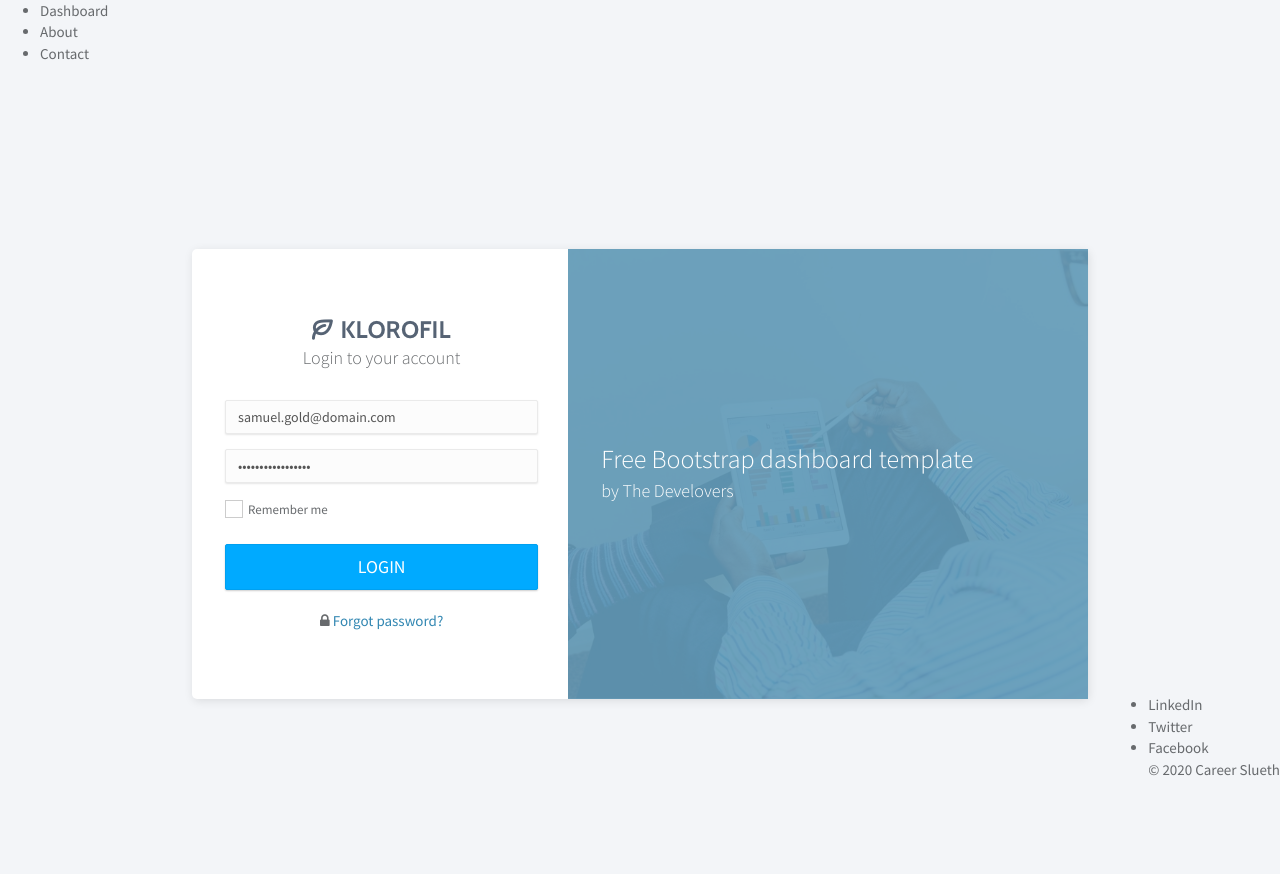
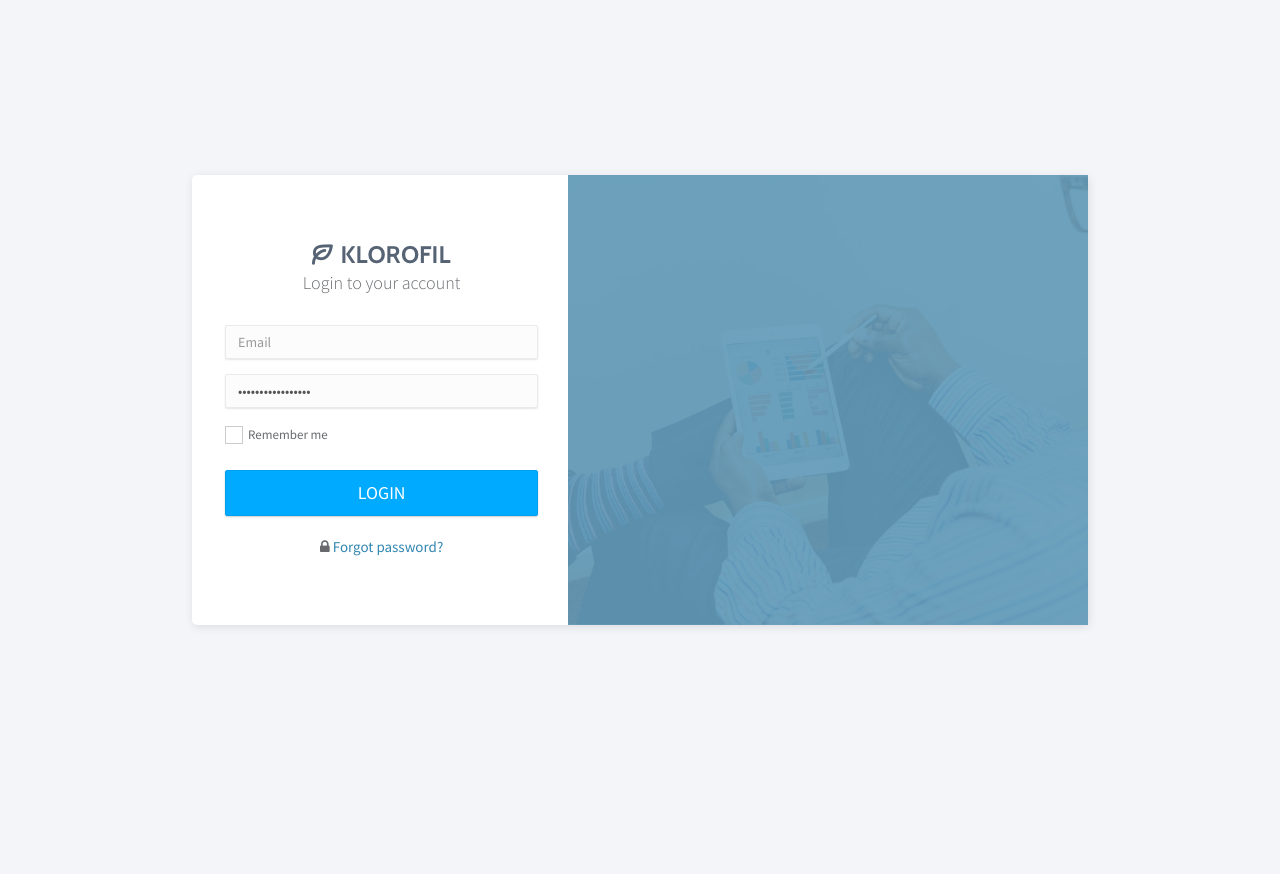
Before and after one commit to mew101/Career_Slueth, a Django app: page /login/ in a window 1280 px wide. After the commit the page ends 627 px from the top, so only its background shows below. Run offline with Django 3.2, Linux system fonts and the light colour scheme; some libraries are stand-ins or nearby versions.

Commit message:
login page

```diff
--- a/career_slueth/urls.py
+++ b/career_slueth/urls.py
@@ -19,21 +19,9 @@ from django.contrib.auth.forms import UserCreationForm
 from django.urls import reverse_lazy
 from django.views import generic
 from django.views.generic import *
+from career_slueth.views import *
 
 
-class Index(TemplateView):
-    template_name= "index.html"
-
-class Dashboard(TemplateView):
-    template_name= "dashboard.html"
-
-class SignUpView(generic.CreateView):
-    form_class = UserCreationForm
-    success_url = reverse_lazy('login')
-    template_name = 'signup.html'
-
-class LoginView(TemplateView):
-    template_name= 'page-login.html'
 
 
 urlpatterns = [
@@ -41,7 +29,7 @@ urlpatterns = [
     path ('', Index.as_view(),name='index'),
     path ('dashboard/', Dashboard.as_view()),
 
-    path('signup/', SignUpView.as_view(), name="signup"),
+    #path('signup/', SignUpView.as_view(), name="signup"),
     path('login/', LoginView.as_view(), name="login"),
     #path('logout/', Logout.as_view(), name="logout"),
 ]
--- /dev/null
+++ b/career_slueth/views.py
@@ -0,0 +1,19 @@
+#from django.views import generic
+from django.views.generic import *
+
+
+class Index(TemplateView):
+    template_name= "index.html"
+
+class Dashboard(TemplateView):
+    template_name= "dashboard.html"
+
+#class SignUpView(generic.CreateView):
+#    form_class = UserCreationForm
+#    success_url = reverse_lazy('login')
+#    template_name = 'signup.html'
+def signup(response):
+    return render
+
+class LoginView(TemplateView):
+    template_name= 'login.html'
--- a/static/templates/base.html
+++ b/static/templates/base.html
@@ -8,11 +8,10 @@
     	<meta charset="utf-8">
     	<meta http-equiv="X-UA-Compatible" content="IE=edge,chrome=1">
     	<meta name="viewport" content="width=device-width, initial-scale=1.0, maximum-scale=1.0, user-scalable=0">
-      <link rel="stylesheet" href="https://stackpath.bootstrapcdn.com/bootstrap/4.5.2/css/bootstrap.min.css">
-      <!-- VENDOR CSS -->
-    	<link rel="stylesheet" href="{% static 'css/bootstrap.min.css' %}">
-    	<link rel="stylesheet" href="{% static 'vendor/font-awesome/css/font-awesome.min.css' %}">
-    	<link rel="stylesheet" href="{% static 'vendor/linearicons/style.css' %}">
+    	<!-- VENDOR CSS -->
+    	<link rel="stylesheet" href="../../static/css/bootstrap.min.css">
+    	<link rel="stylesheet" href="../../static/vendor/font-awesome/css/font-awesome.min.css">
+    	<link rel="stylesheet" href="../../static/vendor/linearicons/style.css">
     	<!-- MAIN CSS -->
     	<link rel="stylesheet" href="{% static 'css/main.css' %}">
     	<!-- FOR DEMO PURPOSES ONLY. You should remove this in your project -->
@@ -20,8 +19,10 @@
     	<!-- GOOGLE FONTS -->
     	<link href="https://fonts.googleapis.com/css?family=Source+Sans+Pro:300,400,600,700" rel="stylesheet">
     	<!-- ICONS -->
-    	<link rel="apple-touch-icon" sizes="76x76" href="assets/img/apple-icon.png">
-    	<link rel="icon" type="image/png" sizes="96x96" href="assets/img/favicon.png">
+    	<link rel="apple-touch-icon" sizes="76x76" href="img/apple-icon.png">
+    	<link rel="icon" type="image/png" sizes="96x96" href="img/favicon.png">
+
+
     </head>
 
   <body>
@@ -29,6 +30,13 @@
     {% block content %}
       replace this
     {% endblock content %}
+
     {% include 'footer.html' %}
+
+
+
+
+
+
   </body>
 </html>
--- a/static/templates/page-login.html
+++ b/static/templates/login.html
@@ -1,6 +1,26 @@
-{% extends "base.html" %}
-{% block content %}
-{% load static %}
+<!doctype html>
+<html lang="en">
+
+<head>
+	<title>Charts | Klorofil - Free Bootstrap Dashboard Template</title>
+	<meta charset="utf-8">
+	<meta http-equiv="X-UA-Compatible" content="IE=edge,chrome=1">
+	<meta name="viewport" content="width=device-width, initial-scale=1.0, maximum-scale=1.0, user-scalable=0">
+	<!-- VENDOR CSS -->
+	<link rel="stylesheet" href="../../static/vendor/bootstrap/css/bootstrap.min.css">
+	<link rel="stylesheet" href="../../static/vendor/font-awesome/css/font-awesome.min.css">
+	<link rel="stylesheet" href="../../static/vendor/linearicons/style.css">
+	<link rel="stylesheet" href="../../static/vendor/chartist/css/chartist-custom.css">
+	<!-- MAIN CSS -->
+	<link rel="stylesheet" href="../../static/css/main.css">
+	<!-- FOR DEMO PURPOSES ONLY. You should remove this in your project -->
+	<link rel="stylesheet" href="../../static/css/demo.css">
+	<!-- GOOGLE FONTS -->
+	<link href="https://fonts.googleapis.com/css?family=Source+Sans+Pro:300,400,600,700" rel="stylesheet">
+	<!-- ICONS -->
+	<link rel="apple-touch-icon" sizes="76x76" href="../../static/img/apple-icon.png">
+	<link rel="icon" type="image/png" sizes="96x96" href="../../static/img/favicon.png">
+</head>
 
 
 <body>
@@ -12,13 +32,13 @@
 					<div class="left">
 						<div class="content">
 							<div class="header">
-								<div class="logo text-center"><img src="assets/img/logo-dark.png" alt="Klorofil Logo"></div>
+								<div class="logo text-center"><img src="../../static/img/logo-dark.png" alt="Klorofil Logo"></div>
 								<p class="lead">Login to your account</p>
 							</div>
 							<form class="form-auth-small" action="index.php">
 								<div class="form-group">
 									<label for="signin-email" class="control-label sr-only">Email</label>
-									<input type="email" class="form-control" id="signin-email" value="samuel.gold@domain.com" placeholder="Email">
+									<input type="email" class="form-control" id="signin-email" value="" placeholder="Email">
 								</div>
 								<div class="form-group">
 									<label for="signin-password" class="control-label sr-only">Password</label>
@@ -40,8 +60,7 @@
 					<div class="right">
 						<div class="overlay"></div>
 						<div class="content text">
-							<h1 class="heading">Free Bootstrap dashboard template</h1>
-							<p>by The Develovers</p>
+
 						</div>
 					</div>
 					<div class="clearfix"></div>
@@ -52,5 +71,4 @@
 	<!-- END WRAPPER -->
 </body>
 
-
-{% endblock content %}
+</html>
```
Also changed, not shown: career_slueth/settings.py (+7 -2 lines), static/templates/charts.html (+14 -13 lines), static/templates/signup.html (+4 -5 lines).
